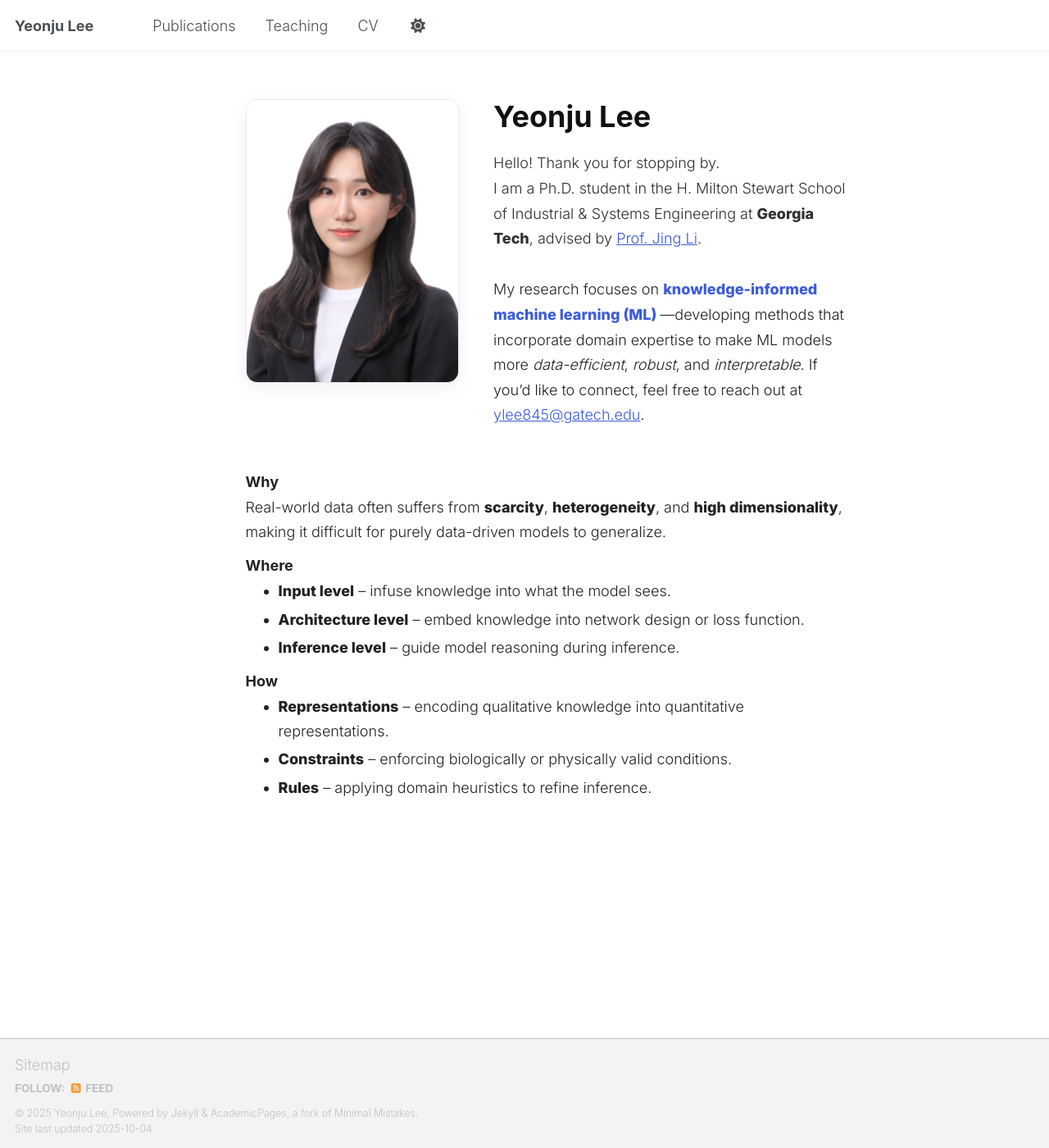
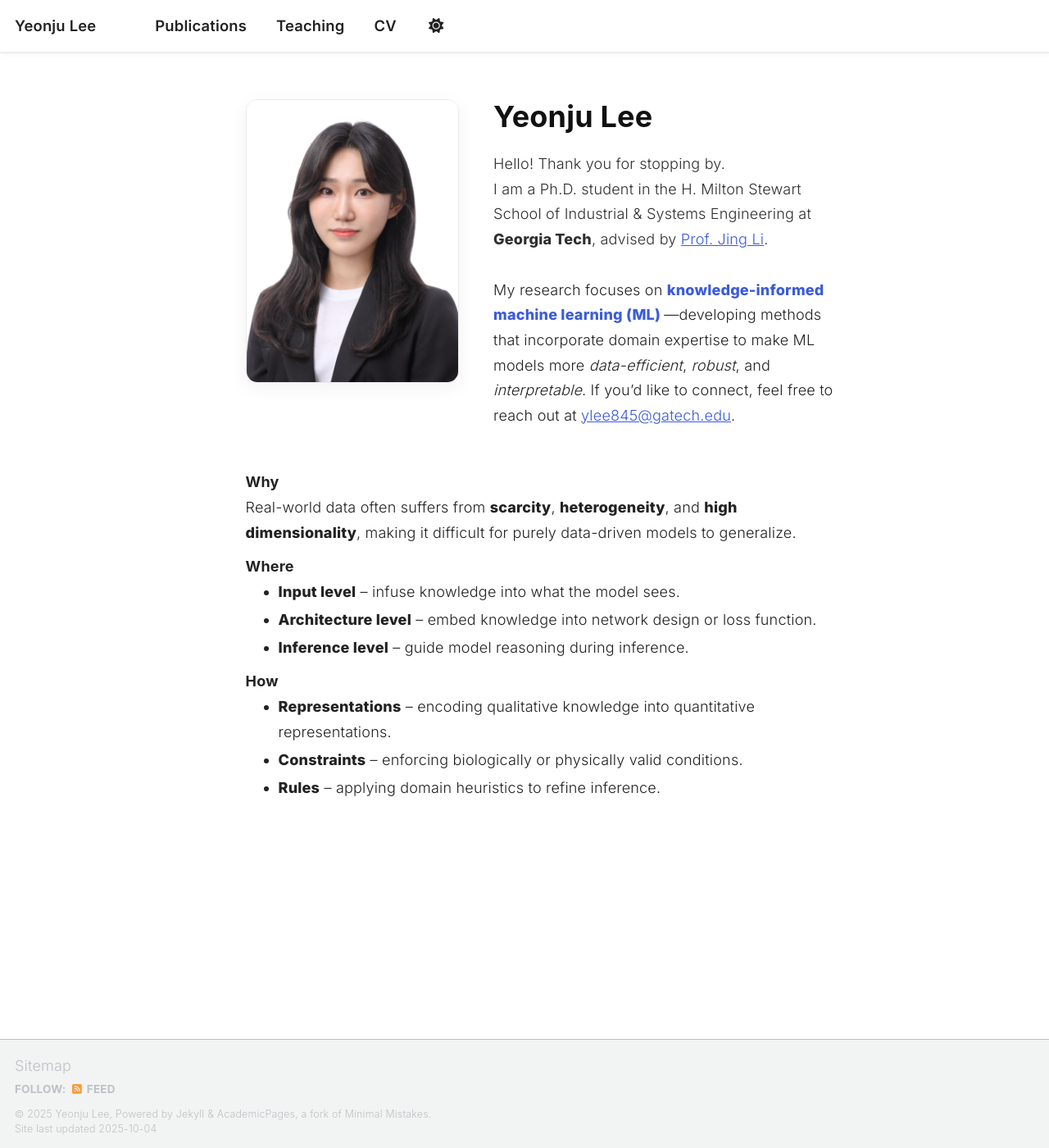
Before and after one commit to ylee845/ylee845.github.io, a Jekyll site: the page built from _pages/about.md, in a window 1280 px wide and 1400 px high. Shown: the whole window at 82% size. Built offline with Jekyll 4.4.1, drawn with Linux system fonts in a browser that asks for light colours; a script that is not in the unit is left out.

Commit message:
Update custom.scss

```diff
--- a/_sass/custom.scss
+++ b/_sass/custom.scss
@@ -83,3 +83,55 @@ hr{
   .intro{ flex-direction:column; gap:1rem; }
   .intro__img{ width:100%; max-width:420px; }
 }
+/* =========================
+   MASTHEAD: 고정 + 폰트 + 메뉴 강조
+   ========================= */
+
+/* 1) 스크롤 내려도 항상 상단 고정 */
+.masthead {
+  position: fixed !important;
+  top: 0;
+  left: 0;
+  width: 100%;
+  z-index: 999;
+  background: var(--card) !important;
+  border-bottom: 1px solid var(--line);
+  box-shadow: 0 1px 6px rgba(0,0,0,0.05);   /* 살짝 그림자 */
+}
+
+/* 페이지 내용이 상단바에 가리지 않게 offset 추가 */
+body {
+  padding-top: 60px;   /* 상단바 높이에 맞게 조정 (기본 55~65px) */
+}
+
+/* 2) 폰트를 Inter로 통일 */
+body, .masthead, .masthead__menu-item a, .site-title {
+  font-family: 'Inter', system-ui, -apple-system, Segoe UI, Roboto, Helvetica, Arial, sans-serif !important;
+  letter-spacing: 0.2px;
+}
+
+/* 3) 메뉴 항목 강조 (더 두껍고 깔끔하게) */
+.masthead__menu-item a {
+  font-weight: 600 !important;     /* 원래 500~550 정도 → 약간 굵게 */
+  font-size: 1.02rem;
+  color: var(--text) !important;
+  transition: color 0.15s ease, background-color 0.15s ease;
+}
+
+.masthead__menu-item a:hover {
+  color: var(--brand) !important;
+  background: var(--brand-weak);
+}
+
+/* Site title도 약간 강조 */
+.site-title {
+  font-weight: 800 !important;
+  font-size: 1.1rem;
+  margin-right: 1.2rem;
+}
+
+/* Mobile: 약간 간격 줄이기 */
+@media (max-width: 768px){
+  .masthead { padding: .25rem 0; }
+  body { padding-top: 52px; }
+}
```
